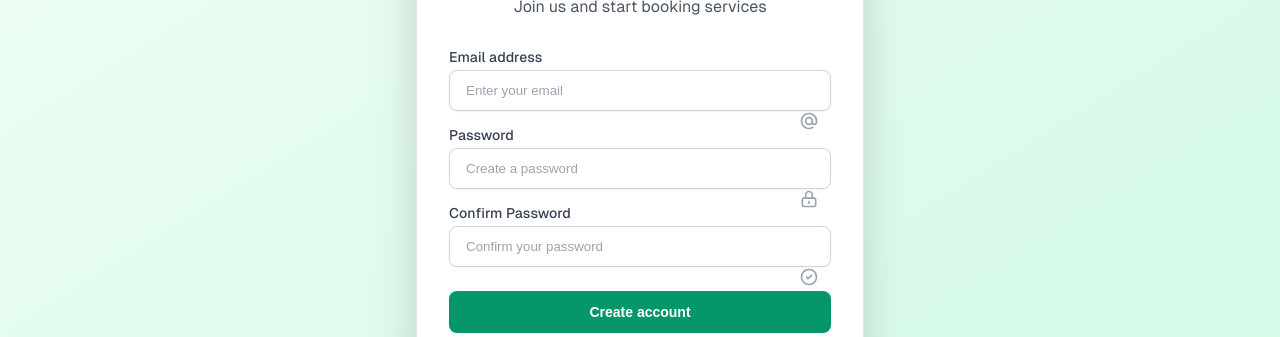
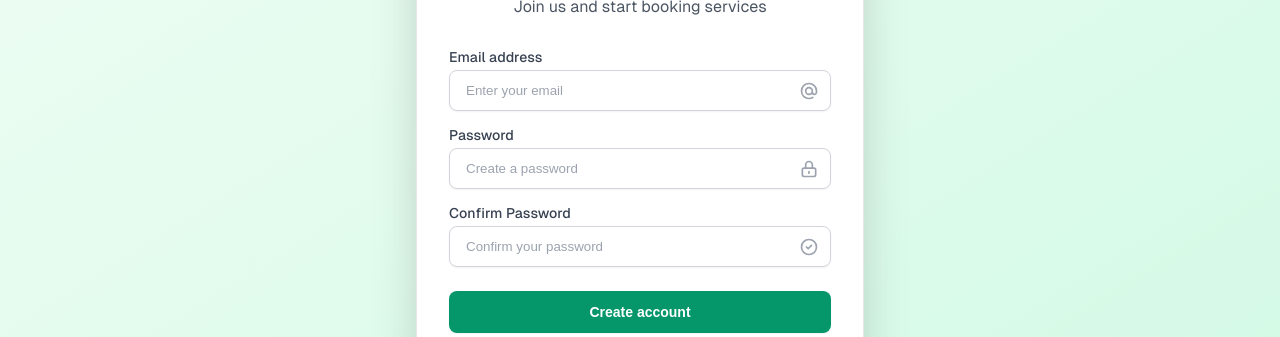
Before and after one commit to TanvirAlam/harba, a Next.js app in the folder apps/web/: page /register in a window 1280 px wide. Shown: the part 268-605 px from the top of the page. Built offline with nearby package versions, Linux system fonts and the light colour scheme; no server answers.

Commit message:
change the font colot

```diff
--- a/apps/web/app/register/page.styles.ts
+++ b/apps/web/app/register/page.styles.ts
@@ -118,11 +118,12 @@ export const InputGroup = styled.div`
 export const Input = styled.input`
   display: block;
   width: 100%;
-  padding: 0.75rem 1rem;
+  padding: 0.75rem 2.5rem 0.75rem 1rem;
   border: 1px solid #d1d5db;
   border-radius: 0.5rem;
   box-shadow: 0 1px 2px 0 rgba(0, 0, 0, 0.05);
   transition: all 0.2s;
+  color: white;
 
   &:focus {
     outline: none;
@@ -137,11 +138,12 @@ export const Input = styled.input`
 
 export const InputIcon = styled.div`
   position: absolute;
-  inset-y: 0;
-  right: 0;
-  padding-right: 0.75rem;
+  top: 50%;
+  right: 0.75rem;
+  transform: translateY(-50%);
   display: flex;
   align-items: center;
+  pointer-events: none;
 `;
 
 export const InputIconSvg = styled.svg`
```
Also changed, not shown: apps/web/app/login/page.styles.ts (+6 -5 lines).
